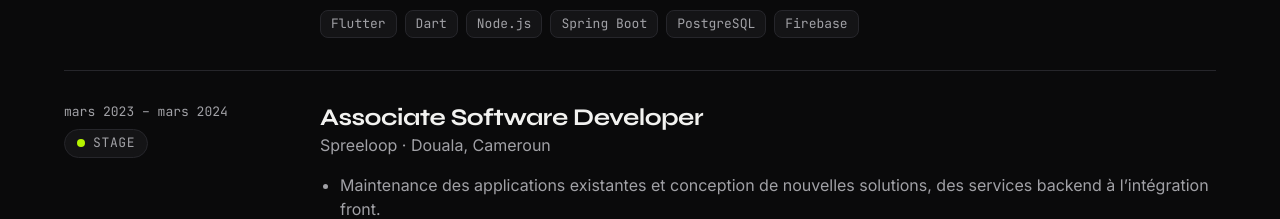
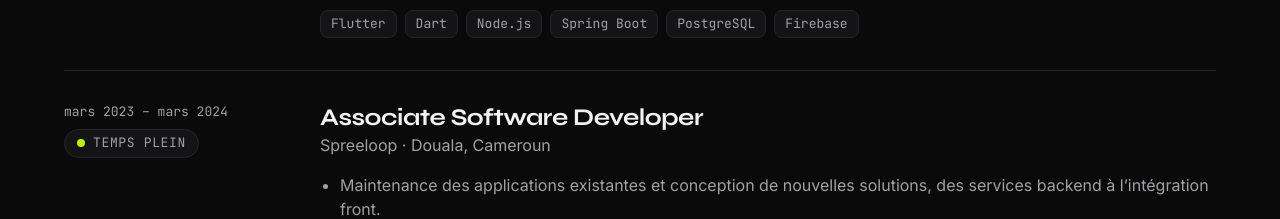
Before and after one commit to kodage111/portfolio, a Next.js app: page /fr/a-propos in a window 1280 px wide. Shown: the part 1460-1679 px from the top of the page. Built offline with nearby package versions, Linux system fonts and the light colour scheme; no server answers.

Commit message:
fix(contenu): Spreeloop en temps plein, pas en stage
Co-Authored-By: Claude Fable 5.1 <noreply@anthropic.com>

```diff
--- a/content/experiences.ts
+++ b/content/experiences.ts
@@ -57,7 +57,7 @@ export const experiences: Experience[] = [
     poste: { fr: 'Associate Software Developer', en: 'Associate Software Developer' },
     employeur: { fr: 'Spreeloop', en: 'Spreeloop' },
     lieu: { fr: 'Douala, Cameroun', en: 'Douala, Cameroon' },
-    typeContrat: 'stage',
+    typeContrat: 'tempsPlein',
     points: {
       fr: [
         'Maintenance des applications existantes et conception de nouvelles solutions, des services backend à l’intégration front.',
```
Also changed, not shown: 1 other file (tests, documents, lock files or other folders).
